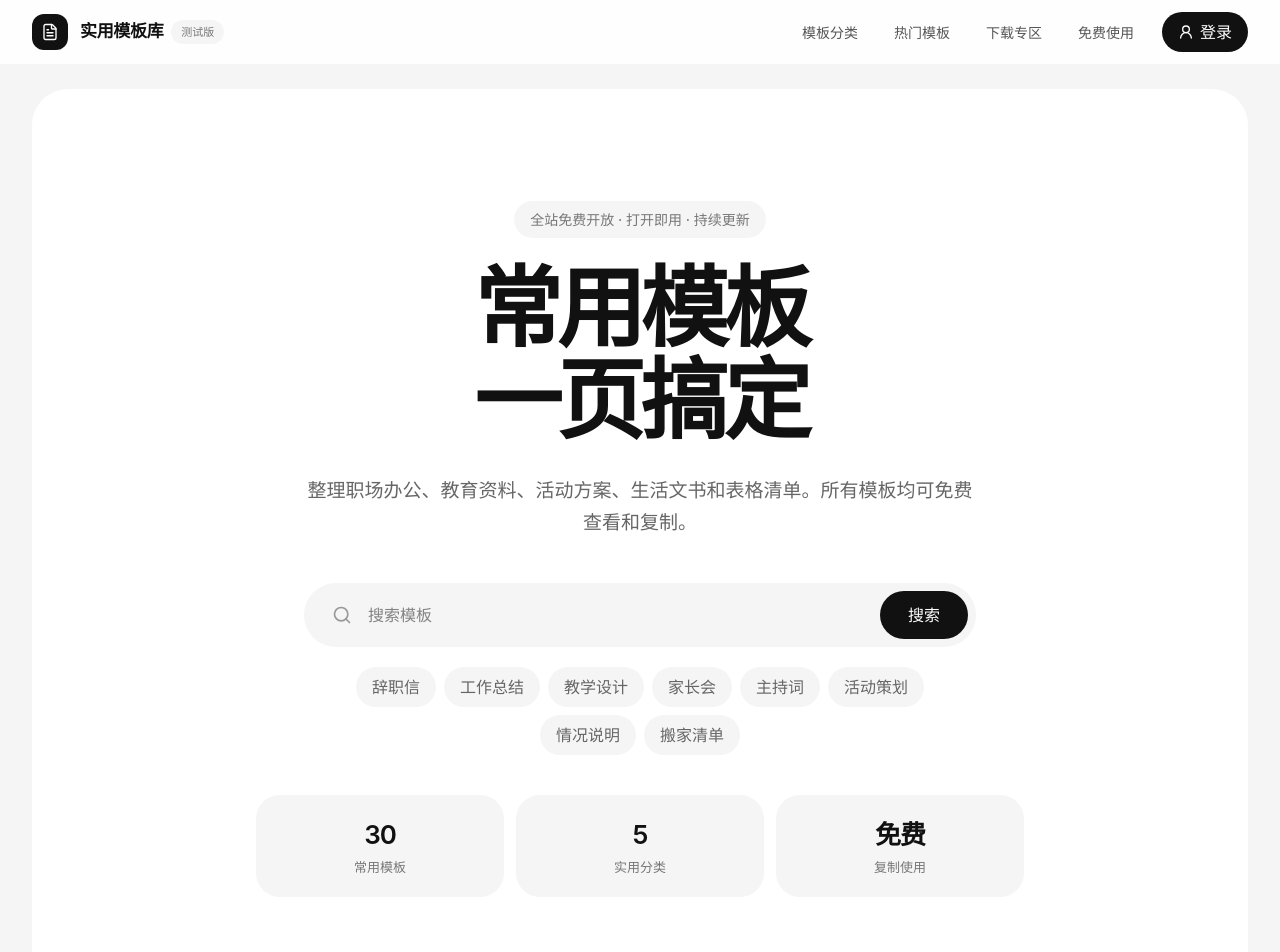
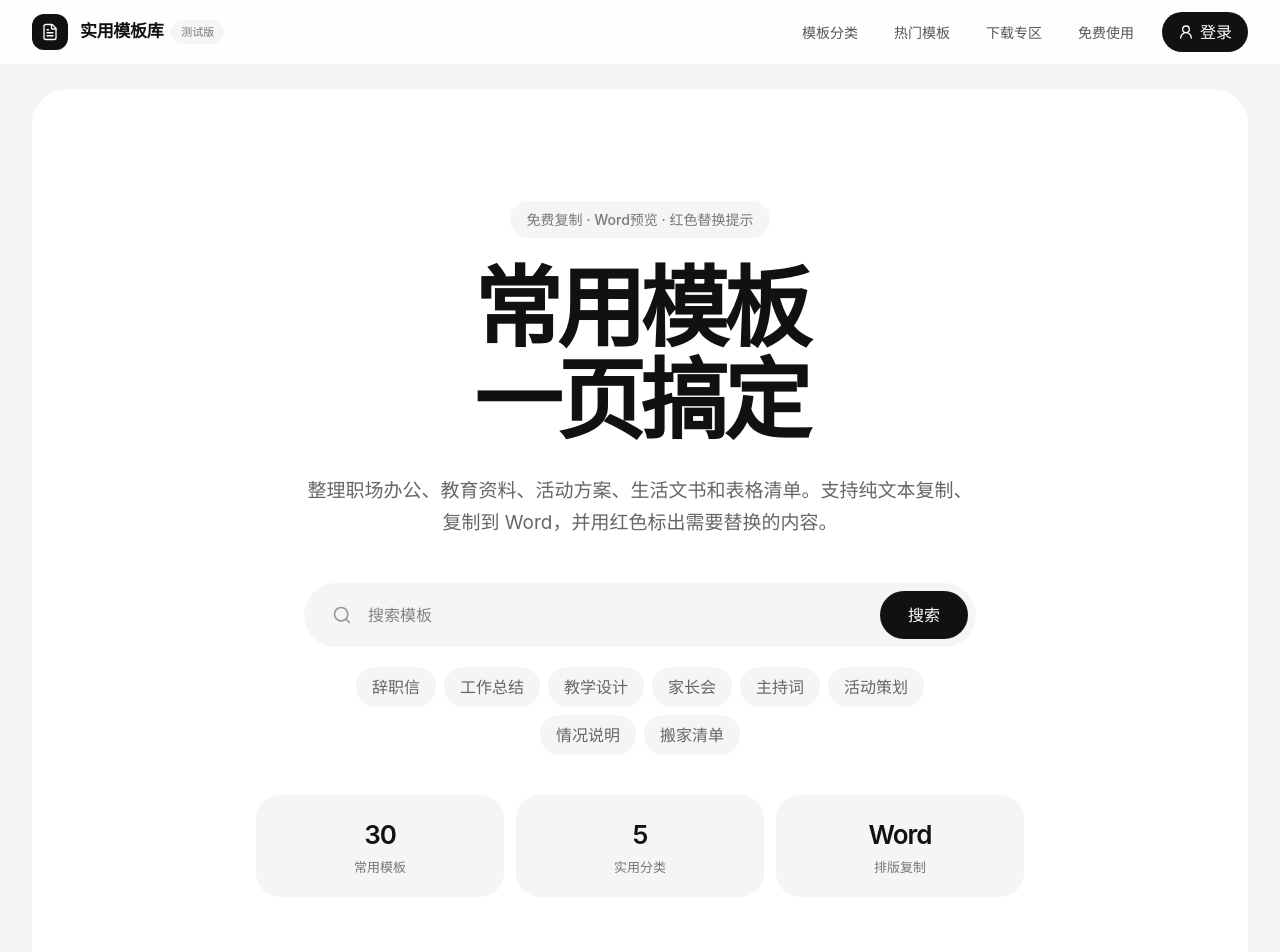
Before and after one commit to zhengshengfan/template-library, a Next.js app: page / in a window 1280 px wide. Shown: the top 952 px of the page. Built offline with nearby package versions, Linux system fonts and the light colour scheme.

Commit message:
Update page.tsx

```diff
--- a/app/page.tsx
+++ b/app/page.tsx
@@ -509,7 +509,7 @@ export default function Page() {
       setTimeout(() => setWordCopied(false), 1400);
     } catch {
       await copyText(plainText);
-      showToast("已复制纯文本，当前浏览器不支持Word排版复制");
+      showToast("当前浏览器不支持排版复制，已改为复制纯文本");
     }
   };
 
@@ -662,11 +662,11 @@ function Hero({ query, setQuery, scrollToResults }) {
     <section className="mx-auto max-w-[1380px] px-5 pb-8 pt-6 md:px-8">
       <div className="relative overflow-hidden rounded-[36px] bg-white px-6 py-16 md:px-12 md:py-24 lg:py-28">
         <motion.div initial={{ opacity: 0, y: 18 }} animate={{ opacity: 1, y: 0 }} transition={{ duration: 0.5 }} className="relative mx-auto max-w-4xl text-center">
-          <div className="mb-6 inline-flex rounded-full bg-[#f5f5f5] px-4 py-2 text-[14px] font-medium text-[#777]">全站免费开放 · 打开即用 · 持续更新</div>
+          <div className="mb-6 inline-flex rounded-full bg-[#f5f5f5] px-4 py-2 text-[14px] font-medium text-[#777]">免费复制 · Word预览 · 红色替换提示</div>
           <h1 className="text-[44px] font-semibold leading-[1.05] tracking-[-0.055em] md:text-[76px] lg:text-[88px]">
             常用模板<span className="block">一页搞定</span>
           </h1>
-          <p className="mx-auto mt-7 max-w-2xl text-[17px] leading-8 text-[#666] md:text-[19px]">整理职场办公、教育资料、活动方案、生活文书和表格清单。所有模板均可免费查看和复制。</p>
+          <p className="mx-auto mt-7 max-w-2xl text-[17px] leading-8 text-[#666] md:text-[19px]">整理职场办公、教育资料、活动方案、生活文书和表格清单。支持纯文本复制、复制到 Word，并用红色标出需要替换的内容。</p>
 
           <div className="mx-auto mt-11 flex max-w-2xl items-center rounded-full bg-[#f5f5f5] p-2">
             <Search className="ml-5 h-5 w-5 text-[#999]" />
@@ -706,7 +706,7 @@ function Hero({ query, setQuery, scrollToResults }) {
             {[
               [30, "常用模板"],
               [5, "实用分类"],
-              ["免费", "复制使用"],
+              ["Word", "排版复制"],
             ].map(([number, label]) => (
               <div key={label} className="rounded-[24px] bg-[#f5f5f5] px-4 py-5 text-center">
                 <div className="text-[26px] font-semibold tracking-[-0.04em] text-[#111]">{number}</div>
@@ -879,7 +879,7 @@ function DetailPage({
       <section className="mt-4 grid gap-4 lg:grid-cols-[1fr_360px]">
         <div className="rounded-[36px] bg-white p-6 md:p-8">
           <div className="mb-5 flex flex-wrap items-center justify-between gap-3">
-            <h2 className="text-[26px] font-semibold">可复制模板</h2>
+            <h2 className="text-[26px] font-semibold">Word预览与复制</h2>
 
             <div className="flex flex-wrap gap-2">
               <button
@@ -903,7 +903,7 @@ function DetailPage({
                 className="inline-flex items-center rounded-full bg-[#111] px-5 py-2.5 text-[14px] text-white"
               >
                 {wordCopied ? <Check className="mr-2 h-4 w-4" /> : <Copy className="mr-2 h-4 w-4" />}
-                {wordCopied ? "已复制Word版" : "复制到Word"}
+                {wordCopied ? "已复制Word版" : "复制到Word（推荐）"}
               </button>
 
               <button
@@ -932,7 +932,7 @@ function DetailPage({
         <aside className="space-y-4">
           <InfoBox title="填写提醒" lines={[item.note]} />
           <InfoBox title="收藏功能" lines={[isFavorite ? "这个模板已加入收藏。后续登录后可同步保存到账号。" : "点击收藏后，可在后续用户中心里快速找到常用模板。"]} />
-          <InfoBox title="Word使用提示" lines={["点击复制到Word后，打开Word直接粘贴即可。红色文字为建议替换内容，例如姓名、公司、日期、金额、联系方式等。"]} dark />
+          <InfoBox title="Word使用提示" lines={["点击复制到Word后，打开Word直接粘贴即可。红色文字为必须检查和替换的内容，普通黑色正文可按需保留。"]} dark />
         </aside>
       </section>
 
@@ -958,7 +958,7 @@ function WordPreview({ content }) {
       <div className="mb-4 flex flex-wrap items-center justify-between gap-3">
         <div>
           <h3 className="text-[20px] font-semibold tracking-[-0.03em] text-[#111]">Word 预览窗口</h3>
-          <p className="mt-1 text-[13px] text-[#777]">红色内容为建议替换项，粘贴到 Word 后也会保留提示色。</p>
+          <p className="mt-1 text-[13px] text-[#777]">红色内容为需要用户替换的提示项，例如姓名、公司、日期、金额、联系方式。</p>
         </div>
         <span className="rounded-full bg-white px-3 py-1.5 text-[12px] font-medium text-[#777]">A4排版预览</span>
       </div>
@@ -1027,9 +1027,9 @@ function DownloadSection() {
         <div className="rounded-[36px] bg-[#111] p-8 text-white md:col-span-2 md:p-11">
           <Download size={23} />
           <h2 className="mt-12 text-[32px] font-semibold md:text-[48px]">下载专区</h2>
-          <p className="mt-5 max-w-2xl text-[16px] leading-8 text-white/65">当前模板内容均可免费复制使用。后续会继续完善 Word、Excel、PDF 等文件下载形式。</p>
+          <p className="mt-5 max-w-2xl text-[16px] leading-8 text-white/65">当前已支持纯文本复制和 Word 排版复制。后续会继续完善 Word、Excel、PDF 文件下载和资料包功能。</p>
           <div className="mt-8 flex flex-wrap gap-3">
-            <span className="rounded-full bg-white px-5 py-3 text-[14px] font-medium text-[#111]">复制即用</span>
+            <span className="rounded-full bg-white px-5 py-3 text-[14px] font-medium text-[#111]">复制到Word</span>
             <span className="rounded-full bg-white/10 px-5 py-3 text-[14px] font-medium text-white">文件下载规划中</span>
           </div>
         </div>
@@ -1047,7 +1047,7 @@ function UsageSection() {
   return (
     <section id="membership" className="scroll-mt-24 mx-auto max-w-[1380px] px-5 py-10 md:px-8">
       <div className="grid gap-4 md:grid-cols-2">
-        <InfoBox title="免费开放使用" lines={["当前全部模板免费开放，打开即可查看、复制和使用。", "无需登录，打开即可使用。"]} />
+        <InfoBox title="免费开放使用" lines={["当前全部模板免费开放，打开即可查看、复制和使用。", "需要修改的内容会在 Word 预览里标红，用户照着替换即可。"]} />
         <InfoBox title="更多实用功能" lines={["后续会继续完善文件下载、资料包整理、收藏和历史记录。"]} dark />
       </div>
     </section>
@@ -1161,7 +1161,7 @@ function InfoModal({ type, close }) {
     },
     guide: {
       title: "使用说明",
-      body: ["你可以通过搜索框查找模板，也可以按分类浏览。", "打开模板详情后，可查看标准格式、复制正文，并根据实际情况替换占位内容。"],
+      body: ["你可以通过搜索框查找模板，也可以按分类浏览。", "打开模板详情后，可查看 Word 预览、复制纯文本或复制到 Word。红色内容为需要替换的提示项。"],
     },
     privacy: {
       title: "隐私说明",
```
